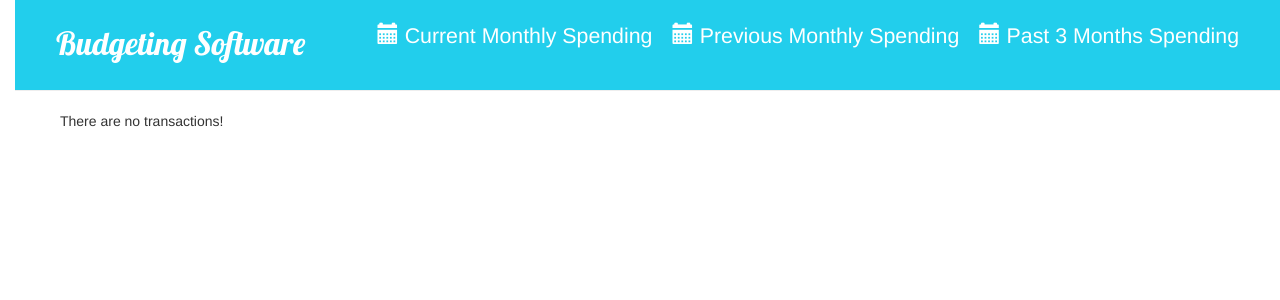
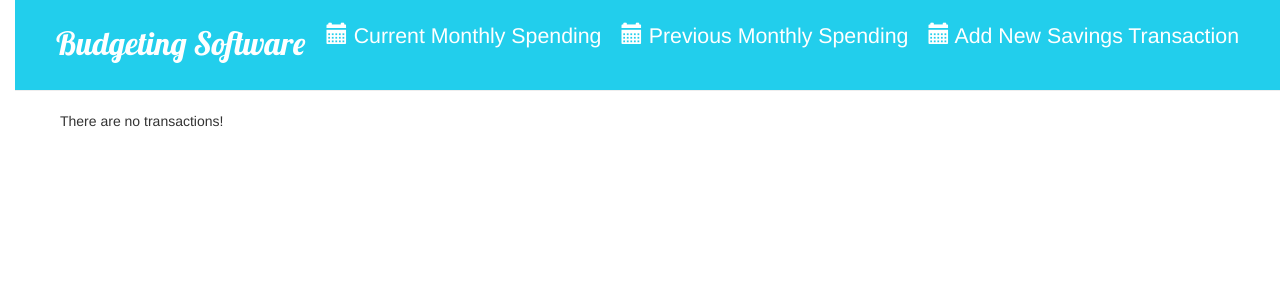
Before and after one commit to Rhoulhac/Django-budget-software, a Django app: page /transactions/ in a window 1280 px wide. Shown: the top 300 px of the page. Run offline with Django 3.2, Linux system fonts and the light colour scheme; data that the repository does not hold is empty; some libraries are stand-ins or nearby versions.

Commit message:
Add form for Savings Transactions

```diff
--- a/budget/templates/base.html
+++ b/budget/templates/base.html
@@ -13,8 +13,8 @@
         <div class="m-b-1 page-header">
             <nav class="navbar">
                 <a href="/" class="title">Budgeting Software</a>
-                <a href="{% url 'three-previous-months-spending' %}" class="top-menu">
-                    <span class="glyphicon glyphicon-calendar"></span> Past 3 Months Spending
+                <a href="{% url 'savings-new' %}" class="top-menu">
+                    <span class="glyphicon glyphicon-calendar"></span> Add New Savings Transaction
                 </a>
                 <a href="{% url 'previous-month-spending' %}" class="top-menu">
                     <span class="glyphicon glyphicon-calendar"></span> Previous Monthly Spending
--- a/budget/urls.py
+++ b/budget/urls.py
@@ -1,8 +1,7 @@
-from django.conf.urls import url
 from django.urls import path
 
 from .views import CategoryListView, TransactionListView, CurrentMonthAllListView, \
-    PreviousMonthAllListView, ThreePreviousMonthsAllListView
+    PreviousMonthAllListView, ThreePreviousMonthsAllListView, savings_post
 
 
 urlpatterns = [
@@ -12,4 +11,5 @@ urlpatterns = [
     path('transactions/current_month_all', CurrentMonthAllListView.as_view(), name='current-month-spending'),
     path('transactions/previous_month_all', PreviousMonthAllListView.as_view(), name='previous-month-spending'),
     path('transactions/three_previous_months', ThreePreviousMonthsAllListView.as_view(), name='three-previous-months-spending'),
+    path('savings/transaction/new', savings_post, name='savings-new')
 ]
--- a/budget/views.py
+++ b/budget/views.py
@@ -1,22 +1,24 @@
 import datetime
 import re
 
-from django.views.generic import ListView
+from django.views.generic import ListView, FormView
 from django.db.models import Sum
+from django.shortcuts import render, redirect
 
-from . import models as mymodels
+from .models import Category, Transaction, SavingsTransaction
+from .forms import SavingsTransactionForm
 
 
 class CategoryListView(ListView):
-    model = mymodels.Category
+    model = Category
 
 
 class TransactionListView(ListView):
-    model = mymodels.Transaction
+    model = Transaction
     ordering = '-purchase_date'
 
     def get_queryset(self):
-        queryset = mymodels.Transaction.objects.all()
+        queryset = Transaction.objects.all()
 
         if self.request.GET.get('filter'):
             selection = self.request.GET.get('filter')
@@ -42,11 +44,11 @@ class CurrentMonthAllListView(TransactionListView):
         context = super().get_context_data(**kwargs)
 
         # Get current month Category amounts
-        current_month_trans = mymodels.Transaction.objects\
+        current_month_trans = Transaction.objects\
             .filter(purchase_date__month=datetime.datetime.now().month)\
             .filter(purchase_date__year=datetime.datetime.now().year)
         cat_spending = {}
-        cats = mymodels.Category.objects.all()
+        cats = Category.objects.all()
         for c in cats:
             cat_spending[c.name] = spending(c.name, trans=current_month_trans)
 
@@ -81,11 +83,11 @@ class PreviousMonthAllListView(TransactionListView):
         context = super().get_context_data(**kwargs)
 
         # Get previous month Category amounts
-        previous_month_trans = mymodels.Transaction.objects \
+        previous_month_trans = Transaction.objects \
             .filter(purchase_date__month=datetime.datetime.now().month - 1) \
             .filter(purchase_date__year=datetime.datetime.now().year)
         cat_spending = {}
-        cats = mymodels.Category.objects.all()
+        cats = Category.objects.all()
         for c in cats:
             cat_spending[c.name] = spending(c.name, trans=previous_month_trans)
 
@@ -122,10 +124,10 @@ class ThreePreviousMonthsAllListView(TransactionListView):
         context['input'] = q
 
         # Get last three months Category amounts
-        three_month_trans = mymodels.Transaction.objects \
+        three_month_trans = Transaction.objects \
             .filter(purchase_date__month__gt=datetime.datetime.now().month - 3)
         cat_spending = {}
-        cats = mymodels.Category.objects.all()
+        cats = Category.objects.all()
         for c in cats:
             cat_spending[c.name] = spending(c.name, trans=three_month_trans)
 
@@ -137,9 +139,9 @@ class ThreePreviousMonthsAllListView(TransactionListView):
 
 def spending(category, trans):
 
-    budget_amount = int(mymodels.Category.objects.get(name=category).budget_amount)
+    budget_amount = int(Category.objects.get(name=category).budget_amount)
     spent = re.findall("\d+\.\d+", str(trans
-                                       .filter(category__in=mymodels.Category.objects.filter(name=category))
+                                       .filter(category__in=Category.objects.filter(name=category))
                                        .aggregate(Sum('amount'))))
     if spent:
         spent = float(spent.pop())
@@ -153,3 +155,21 @@ def spending(category, trans):
         'budg_amt': budget_amount,
         'perc': percent
     }
+
+
+# class SavingsTransactionFormView(FormView):
+#     template_name = 'savings_transaction.html'
+#     form_class = SavingsTransactionForm
+#     success_url = '/savings/transaction/new'
+
+
+def savings_post(request):
+    if request.method == "POST":
+        form = SavingsTransactionForm(request.POST)
+        if form.is_valid():
+            form.save()
+            return redirect('savings-new')
+    else:
+        form = SavingsTransactionForm()
+
+    return render(request, 'budget/savings_transaction.html', {'form': form})
```
Also changed, not shown: budget/forms.py (+8 -1 lines), budget/templates/budget/savings_transaction.html (added, +10 -0 lines).
